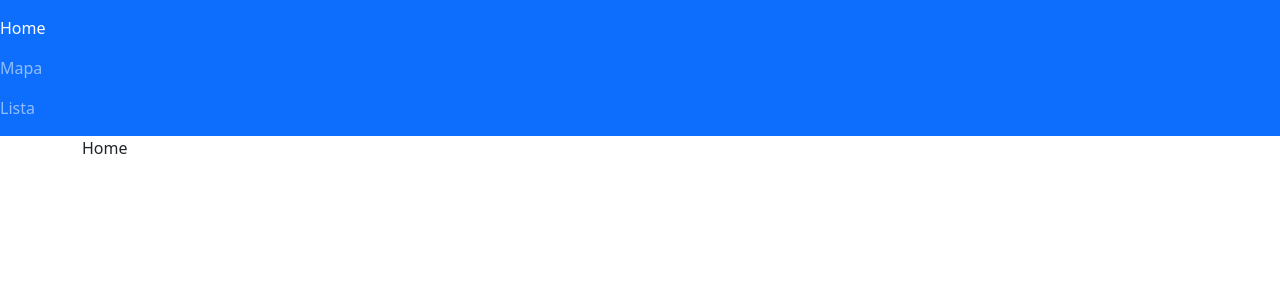
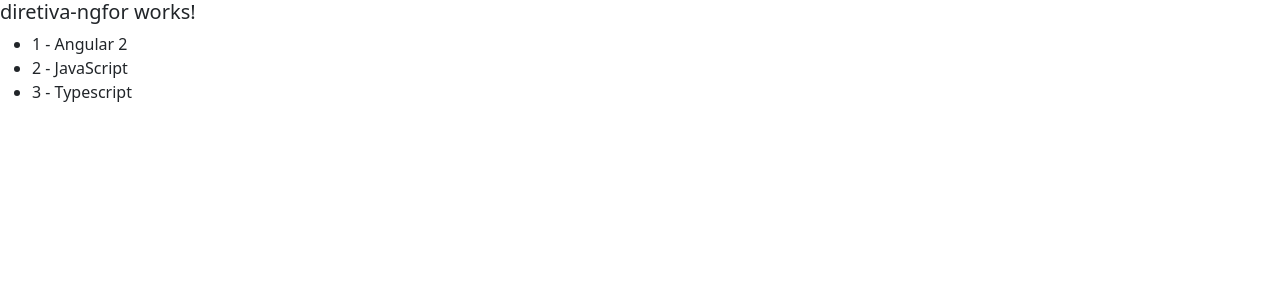
Before and after one commit to PedroMiguel7/angular-training, an Angular app in the folder diretivas/: page / in a window 1280 px wide. Shown: the top 300 px of the page. Built offline with nearby package versions, Linux system fonts and the light colour scheme.

Commit message:
Aula #27 - Diretivas: ngFor

```diff
--- a/diretivas/src/app/app.component.html
+++ b/diretivas/src/app/app.component.html
@@ -1,2 +1,3 @@
 <!-- <app-diretiva-ngif></app-diretiva-ngif> -->
-<app-diretiva-ngswitch></app-diretiva-ngswitch>
+<!-- <app-diretiva-ngswitch></app-diretiva-ngswitch> -->
+<app-diretiva-ngfor></app-diretiva-ngfor>
--- a/diretivas/src/app/app.module.ts
+++ b/diretivas/src/app/app.module.ts
@@ -6,13 +6,15 @@ import { AppComponent } from './app.component';
 import { DiretivaNgifComponent } from './diretiva-ngif/diretiva-ngif.component';
 import { TesteComponent } from './teste/teste.component';
 import { DiretivaNgswitchComponent } from './diretiva-ngswitch/diretiva-ngswitch.component';
+import { DiretivaNgforComponent } from './diretiva-ngfor/diretiva-ngfor.component';
 
 @NgModule({
   declarations: [
     AppComponent,
     DiretivaNgifComponent,
     TesteComponent,
-    DiretivaNgswitchComponent
+    DiretivaNgswitchComponent,
+    DiretivaNgforComponent
   ],
   imports: [
     BrowserModule,
--- /dev/null
+++ b/diretivas/src/app/diretiva-ngfor/diretiva-ngfor.component.html
@@ -0,0 +1,5 @@
+<h5>diretiva-ngfor works!</h5>
+
+<ul>
+  <li *ngFor="let curso of cursos; let i = index">{{ i + 1 }} - {{ curso }}</li>
+</ul>
--- /dev/null
+++ b/diretivas/src/app/diretiva-ngfor/diretiva-ngfor.component.ts
@@ -0,0 +1,13 @@
+import { Component } from '@angular/core';
+
+@Component({
+  selector: 'app-diretiva-ngfor',
+  templateUrl: './diretiva-ngfor.component.html',
+  styleUrls: ['./diretiva-ngfor.component.scss'],
+})
+export class DiretivaNgforComponent {
+  cursos: string[] = ['Angular 2', 'JavaScript', 'Typescript'];
+
+  // eslint-disable-next-line @typescript-eslint/no-empty-function
+  constructor() {}
+}
```
Also changed, not shown: diretivas/src/app/diretiva-ngfor/diretiva-ngfor.component.scss (added), 1 other file (tests, documents, lock files or other folders).
